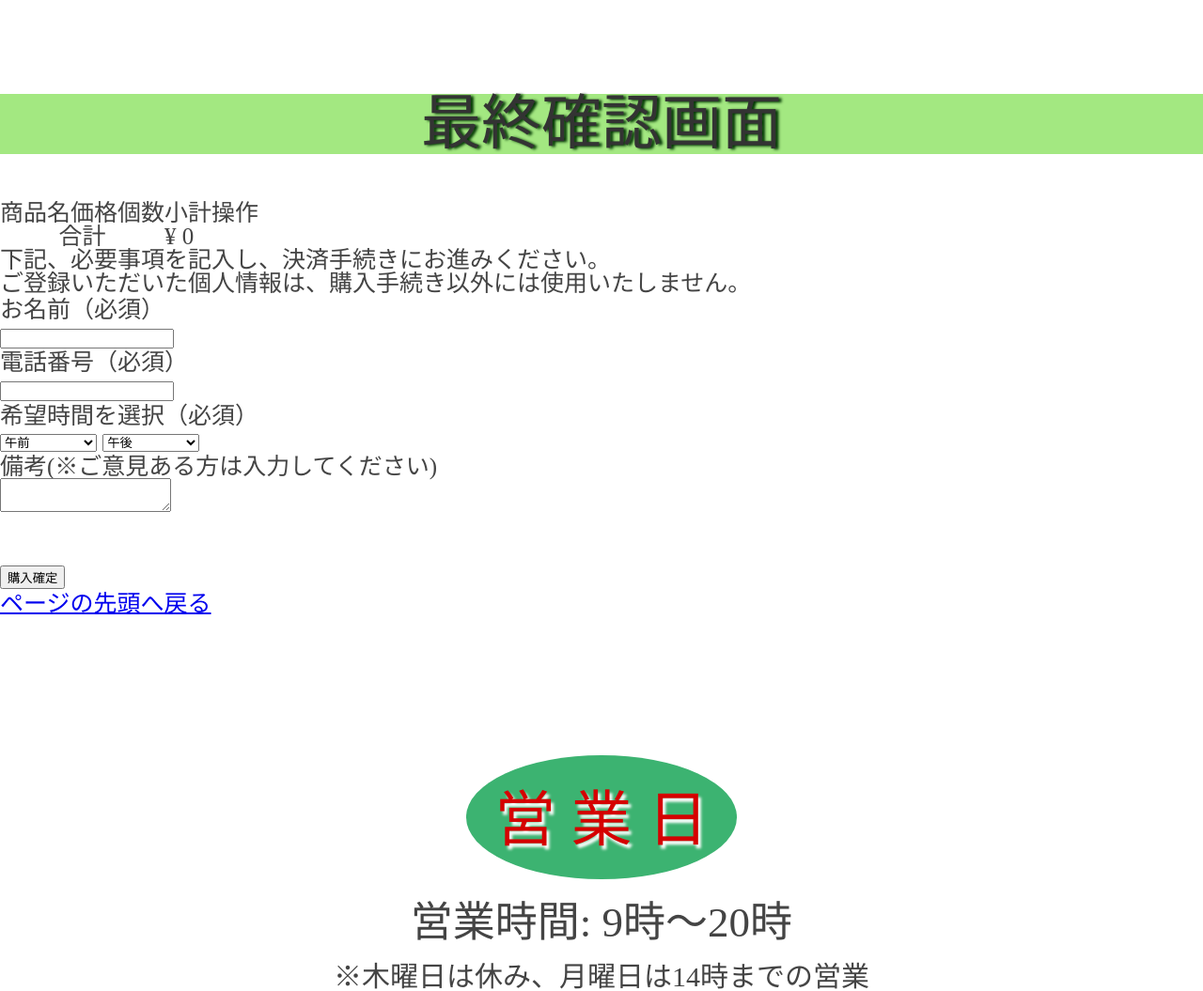
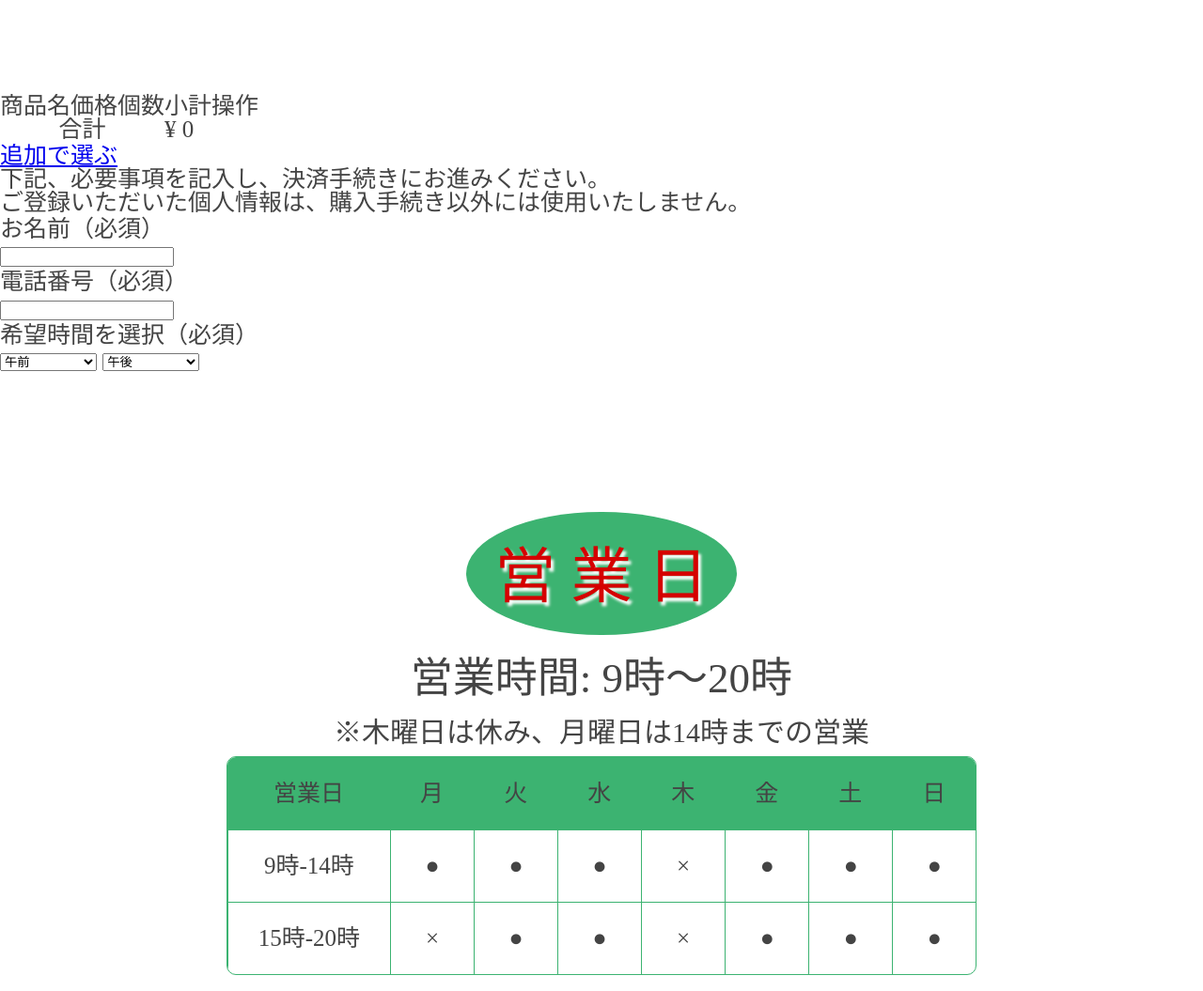
Before and after one commit to michikofujita/oh-bento, a PHP site: page /cart.php in a window 1280 px wide. Shown: the part 150-1205 px from the top of the page at 94% size. Run offline with PHP 8.4, Linux system fonts and the light colour scheme; some libraries are stand-ins or nearby versions.

Commit message:
修正　藤田

```diff
--- a/cart.php
+++ b/cart.php
@@ -64,13 +64,13 @@ foreach ($products as $name => $product) {
 
 ?>
 
-<!DOCTYPE html>
+<!-- <!DOCTYPE html>
 <html lang="ja">
 
 <body id="concept">
     <header id="top">
         <h1>最終確認画面</h1>
-    </header>
+    </header> -->
 
     <main>
         <div class="wrapper last-wrapper">
@@ -125,7 +125,10 @@ foreach ($products as $name => $product) {
                     </tbody>
                 </table>
             </div>
+            <p id="addition"><a href="product.php">追加で選ぶ</a></p>
+            </a>
         </div>
+
 
         <ul class="confirm">
             <li>下記、必要事項を記入し、決済手続きにお進みください。<br>
@@ -172,16 +175,16 @@ foreach ($products as $name => $product) {
 
   <!-- 他の商品のオプションを追加 -->
 </select>
-<p><label>備考(※ご意見ある方は入力してください)<br>
+<!-- <p><label>備考(※ご意見ある方は入力してください)<br>
                     <textarea name="comment"></textarea></label></p>
             </p>
             <div class="book" style="margin-top: 50px;">
             <button class="cash" onclick="location.href='kanryou.php'">購入確定</button>
             </div>
-        </form>
+        </form> -->
 
     </main>
-    <footer>
+    <!-- <footer>
         <p id="pagetop"><a href="#top">ページの先頭へ戻る</a></p>
     </footer>
     <script src="https://ajax.googleapis.com/ajax/libs/jquery/3.2.1/jquery.min.js"></script>
@@ -196,7 +199,7 @@ foreach ($products as $name => $product) {
     </script>
 </body>
 
-</html>
+</html> -->
 
 <?php require 'address.php'; ?>
 <?php require 'footer.php'; ?>
--- a/confirm.php
+++ b/confirm.php
@@ -9,7 +9,7 @@
 <p class = "tyuui"><img src="images\image2.png" alt=""width="150" height="250"></p><br>
 <p>お問合せ頂きありがとうございます。</p>
 <p>ご確認いたしますのでしばらくお待ちください。</p>
-</mail>
+</main>
 
 <?php require 'address.php'; ?>
 <?php require 'footer.php'; ?>
```
